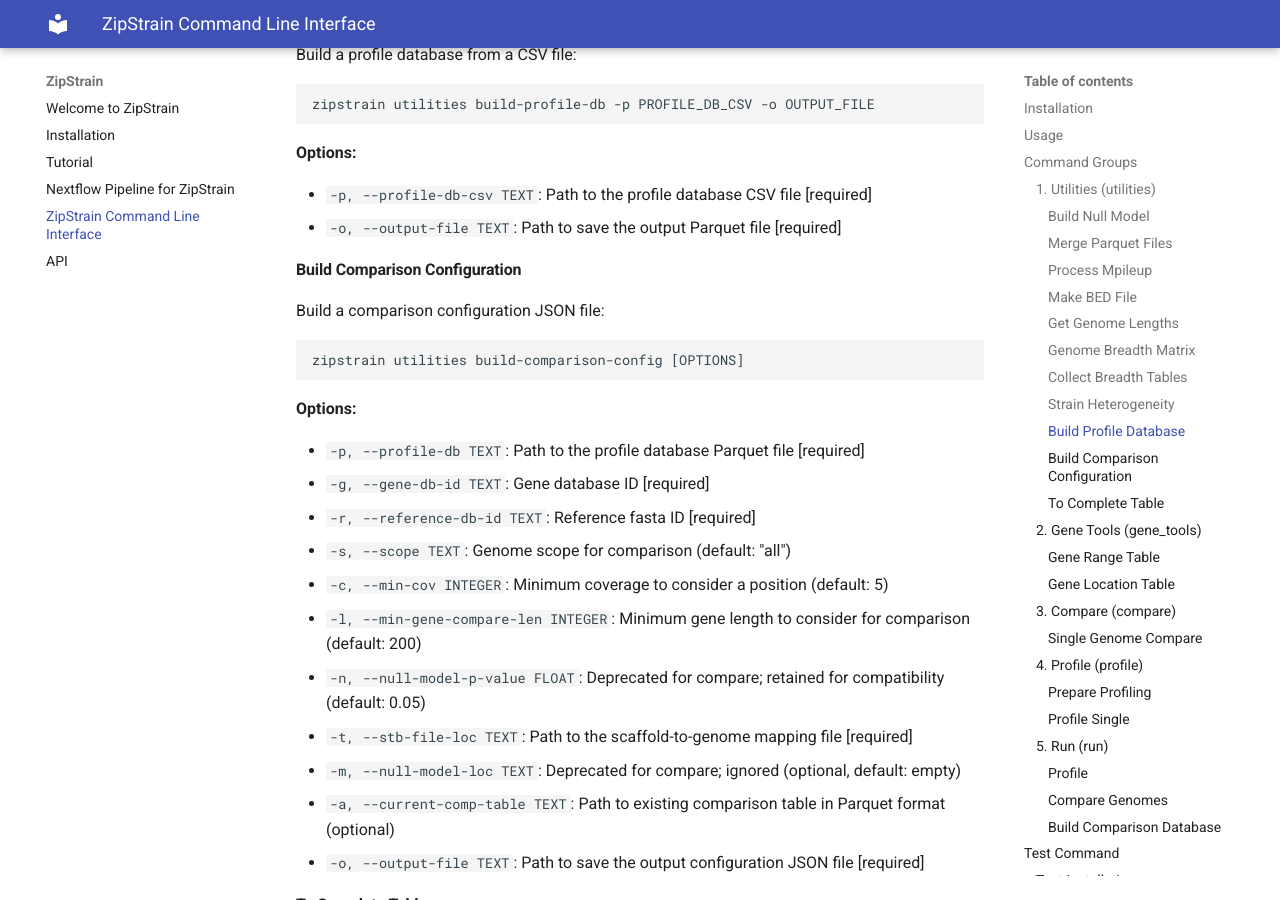
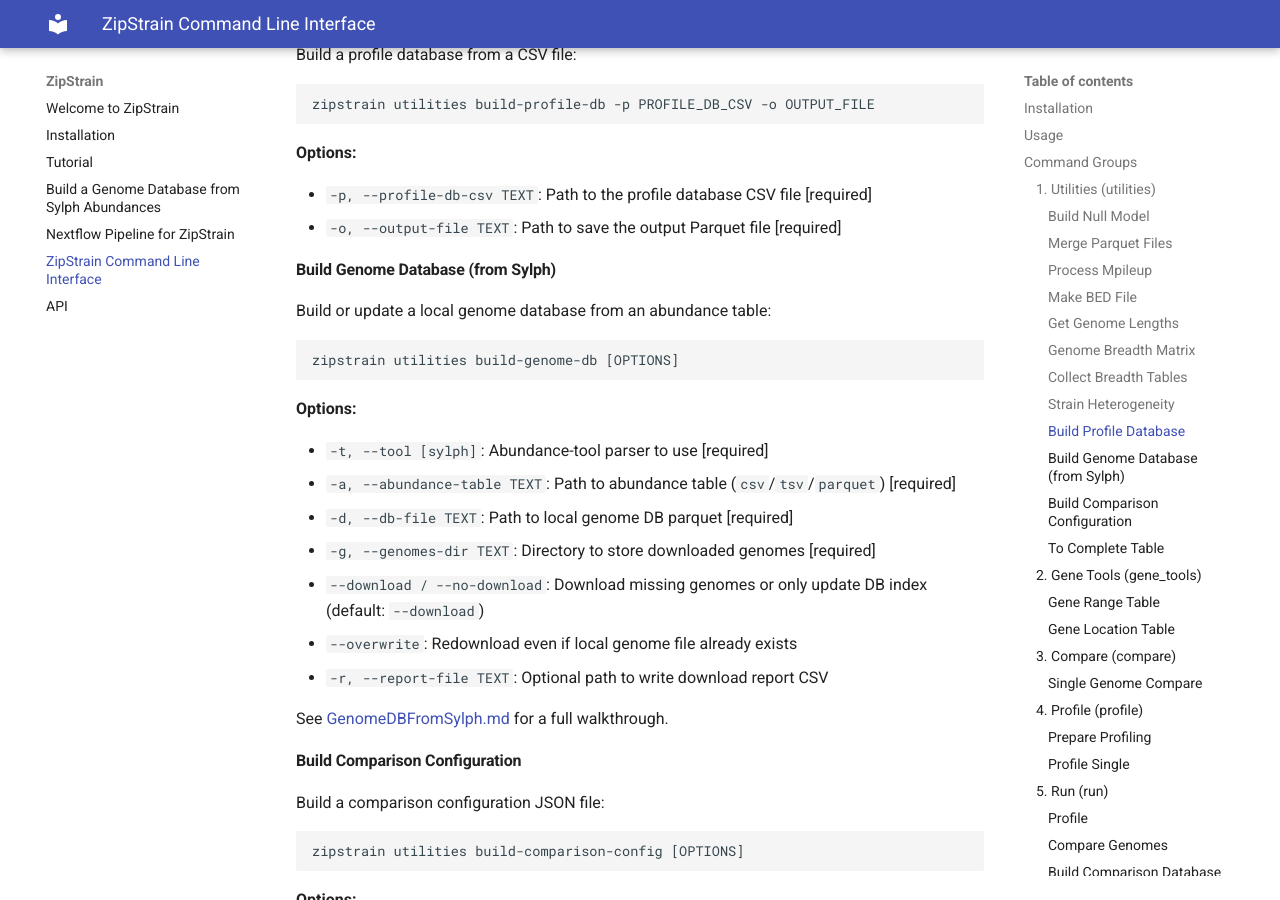
Before and after one commit to OlmLab/ZipStrain, an MkDocs documentation site: the page built from docs/cli.md, in a window 1280 px wide and 900 px high, scrolled down 3544 px. Built offline with MkDocs 1.6.1 and Material for MkDocs 9.7.7, drawn with Linux system fonts in a browser that asks for light colours.

Commit message:
some bug fixes

````diff
--- /dev/null
+++ b/docs/GenomeDBFromSylph.md
@@ -0,0 +1,78 @@
+# Build a Genome Database from Sylph Abundances
+
+This guide shows how to build and maintain a local genome database from a Sylph abundance table using:
+
+```bash
+zipstrain utilities build-genome-db
+```
+
+## What this does
+
+Given a Sylph abundance table, ZipStrain will:
+
+1. Parse genome accessions from the table (for example `GCF_000001405.40`).
+2. Store/update them in a local DB parquet file.
+3. Optionally download missing reference genomes into a local directory.
+
+## Inputs
+
+- A Sylph abundance table (`.csv`, `.tsv`, or `.parquet`).
+- The table should contain genome identifiers that include assembly accessions (for example values like `.../GCF_000001405.40_genomic.fna.gz`).
+
+## Quick start
+
+```bash
+zipstrain utilities build-genome-db \
+  --tool sylph \
+  --abundance-table /path/to/sylph_abundance.csv \
+  --db-file /path/to/.genome_db.parquet \
+  --genomes-dir /path/to/genomes \
+  --download \
+  --report-file /path/to/genome_download_report.csv
+```
+
+## Dry run (no downloads)
+
+Use this to only parse/update the DB index:
+
+```bash
+zipstrain utilities build-genome-db \
+  --tool sylph \
+  --abundance-table /path/to/sylph_abundance.csv \
+  --db-file /path/to/.genome_db.parquet \
+  --genomes-dir /path/to/genomes \
+  --no-download
+```
+
+## Outputs
+
+### 1) Local genome DB parquet (`--db-file`)
+
+Columns:
+
+- `accession`
+- `genome_name`
+- `location`
+- `download_url`
+- `source_tool`
+- `exists`
+
+### 2) Genome FASTA files (`--genomes-dir`)
+
+Downloaded genomes are stored as accession-named fasta files (for example `GCF_000001405.40.fna`).
+
+### 3) Optional report CSV (`--report-file`)
+
+Download report columns:
+
+- `accession`
+- `status` (`downloaded`, `already_present`, or `failed`)
+- `location`
+- `url`
+- `error`
+
+## Notes
+
+- Current tool support is `sylph`.
+- By default, missing genomes are resolved/downloaded using accession-based NCBI Datasets endpoints.
+- Re-run the same command on updated Sylph tables to incrementally update the local genome DB.
--- a/docs/cli.md
+++ b/docs/cli.md
@@ -156,6 +156,26 @@ zipstrain utilities build-profile-db -p PROFILE_DB_CSV -o OUTPUT_FILE
 
 - `-p, --profile-db-csv TEXT`: Path to the profile database CSV file [required]
 - `-o, --output-file TEXT`: Path to save the output Parquet file [required]
+
+#### Build Genome Database (from Sylph)
+
+Build or update a local genome database from an abundance table:
+
+```
+zipstrain utilities build-genome-db [OPTIONS]
+```
+
+**Options:**
+
+- `-t, --tool [sylph]`: Abundance-tool parser to use [required]
+- `-a, --abundance-table TEXT`: Path to abundance table (`csv`/`tsv`/`parquet`) [required]
+- `-d, --db-file TEXT`: Path to local genome DB parquet [required]
+- `-g, --genomes-dir TEXT`: Directory to store downloaded genomes [required]
+- `--download / --no-download`: Download missing genomes or only update DB index (default: `--download`)
+- `--overwrite`: Redownload even if local genome file already exists
+- `-r, --report-file TEXT`: Optional path to write download report CSV
+
+See [GenomeDBFromSylph.md](GenomeDBFromSylph.md) for a full walkthrough.
 
 #### Build Comparison Configuration
 
--- a/mkdocs.yml
+++ b/mkdocs.yml
@@ -10,6 +10,7 @@ nav:
   - index.md
   - installation.md
   - Tutorial.md
+  - GenomeDBFromSylph.md
   - NextflowPipeline.md
   - cli.md
   - api.md
````
Also changed, not shown: README.md (+18 -0 lines), 3 other files.
